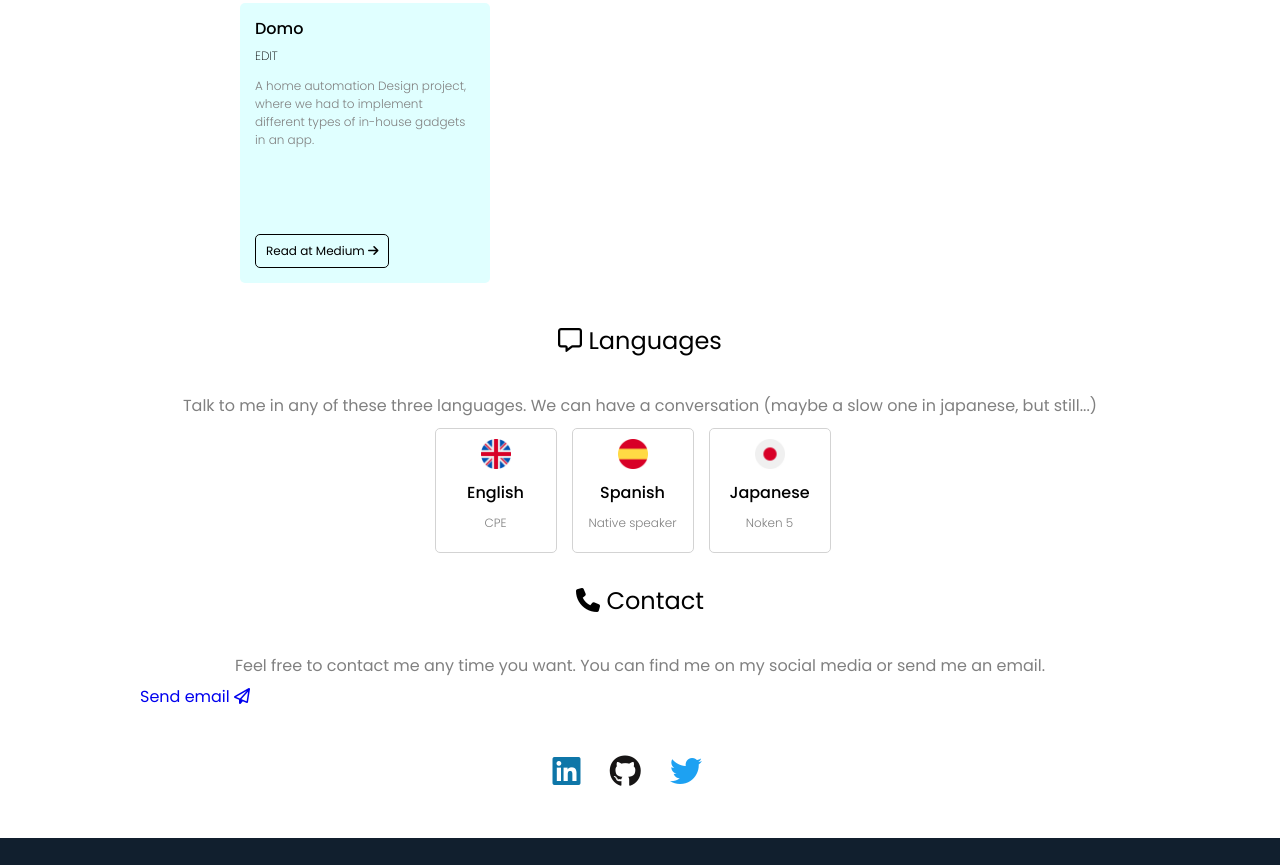
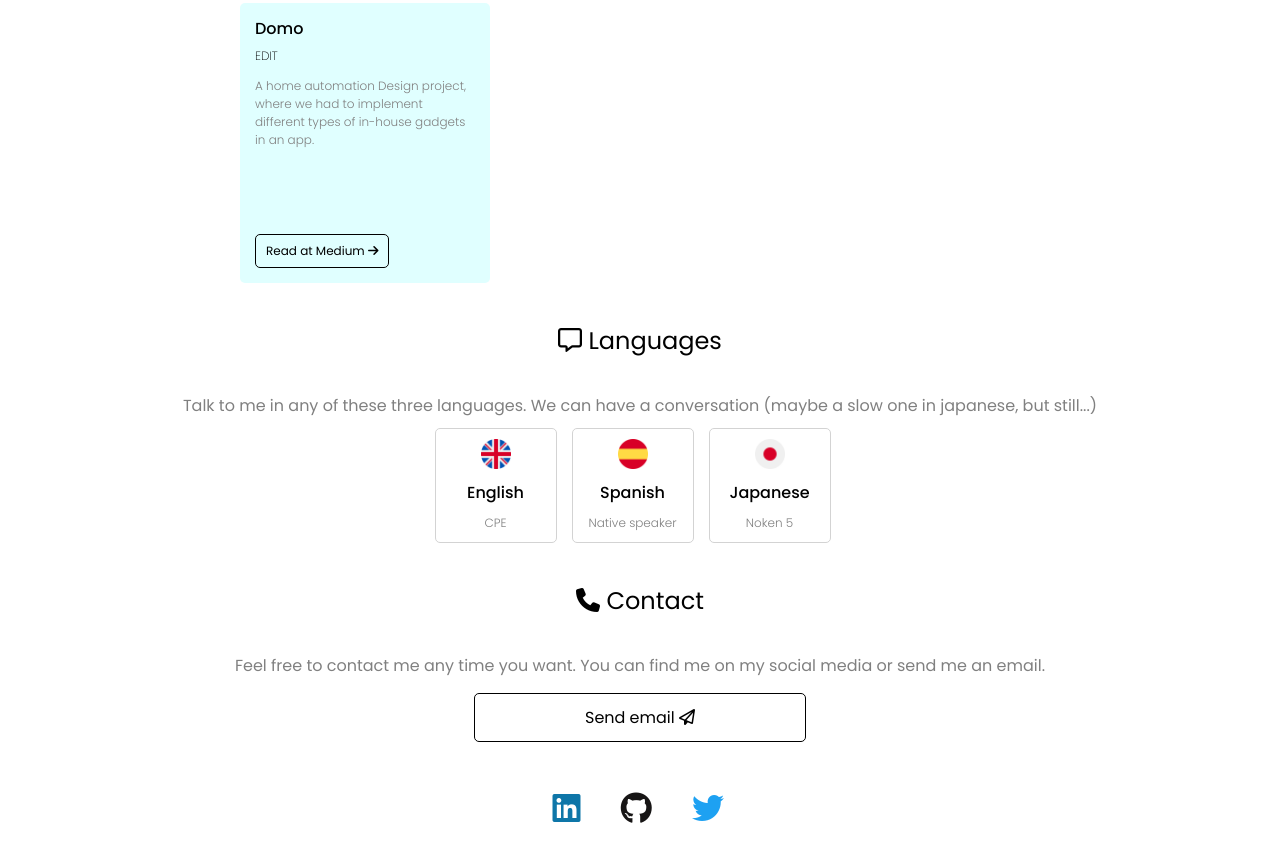
Before and after one commit to jfuertes8/new_portfolio, a plain HTML site: page index.html in a window 1280 px wide. Shown: the part 1882-2747 px from the top of the page. Drawn offline with Linux system fonts and the light colour scheme.

Commit message:
organization changes and bug-fixing
separated "footer" in its own css file. Fixed languages not shown fully in responsive mode, and centering them in desktop mode. Centered social media. Removed jumbotron sentence in responsive

```diff
--- a/index.html
+++ b/index.html
@@ -29,8 +29,11 @@
     <!--main styles css-->
     <link rel="stylesheet" type="text/css" href="styles/styles.css">
 
-    <!--main styles css-->
+    <!--side menu css-->
     <link rel="stylesheet" type="text/css" href="styles/side-menu.css">
+
+    <!--Footer css-->
+    <link rel="stylesheet" type="text/css" href="styles/footer.css">
 </head>
 
 <body>
@@ -69,7 +72,7 @@
 
     <!--Top image container-->
     <div id="container">
-        <h2><span style="font-weight: 600;">Stay hungry, stay foolish</span>. <br> <span style="font-weight: 200;">Never believe that there's nothing left to learn</span></h2>
+        <h2><span style="font-weight: 600;">Stay hungry, stay foolish</span>. <br> <span style="font-weight: 200;">Never lose that hunger for knowledge. Never believe that there's nothing left to learn.</span></h2>
     </div>
 
     <!--Portfolio sections-->
@@ -183,9 +186,7 @@
         <div id="languages" style="clear: both;" class="section">
             <h2><i class="far fa-comment-alt"></i> Languages</h2>
             <p class="section-subtitle">Talk to me in any of these three languages. We can have a conversation (maybe a slow one in japanese, but still...)</p>
-            <div class="info-block-container">
-
-                <div class="language-container">
+            <div class="info-block-container languages-container">
 
                     <div class="info-block">
                         <img src="resources/icons/united-kingdom.png">
@@ -202,9 +203,6 @@
                         <h3>Japanese</h3>
                         <p>Noken 5</p>
                     </div>
-
-                </div>
-
             </div>
         </div>
 
@@ -215,9 +213,9 @@
             <a href="mailto:jfuertes8@gmail.com" id="email-button">Send email <i class="far fa-paper-plane"></i></a>
 
             <div class="social-media">
-                <a href="https://es.linkedin.com/in/fuertesjavier1" style="color: #0E76A8" target="_blank"><i class="fab fa-linkedin"></i></a>
-                <a href="https://github.com/jfuertes8" style="color: #171515" target="_blank"><i class="fab fa-github"></i></a>
-                <a href="https://twitter.com/fuertesjavier1" style="color: #1da1f2" target="_blank"><i class="fab fa-twitter"></i></a>
+                <a href="https://es.linkedin.com/in/fuertesjavier1" class="middle-row-element" style="color: #0E76A8" target="_blank"><i class="fab fa-linkedin"></i></a>
+                <a href="https://github.com/jfuertes8" class="middle-row-element" style="color: #171515" target="_blank"><i class="fab fa-github"></i></a>
+                <a href="https://twitter.com/fuertesjavier1" class="middle-row-element last-row-element" style="color: #1da1f2" target="_blank"><i class="fab fa-twitter"></i></a>
             </div>
 
         </div>
--- /dev/null
+++ b/styles/footer.css
@@ -0,0 +1,19 @@
+/*Footer styles----------------------------------------------------------------------------------------------------------------------------------------------------------------------*/
+footer {
+    height: 200px;
+    background-color:#111f2e;
+    color: white;
+    text-align: center;
+    padding: 30px;
+}
+
+footer img {
+  margin-bottom: 20px;
+}
+
+footer p {
+  font-size: 14px;
+  line-height: 20px;
+  width: 150px;
+  margin: 0 auto;
+}
--- a/styles/styles.css
+++ b/styles/styles.css
@@ -35,6 +35,10 @@ h1 {
     background-size: cover;
     background-position: 0px 50px;
     background-repeat: no-repeat;
+}
+
+#container h2 {
+  display: none;
 }
 
 /*Portfolio sections*/
@@ -146,27 +150,14 @@ h2 {
   margin-bottom: 10px;
 }
 
-input, textarea {
-  width: 100%;
-  box-sizing: border-box;
-  margin-bottom: 22px;
-  margin-top: 5px;
+#email-button {
+  display: block;
+  border: 1px solid black;
+  min-width: 125px;
+  padding: 15px;
   border-radius: 5px;
-  border: 1px solid lightgray;
-}
-
-input {
-  height: 28px;
-}
-
-button {
-  width: 100%;
-  height: 36px;
-  background-color: white;
-  border: 1px solid black;
-  border-radius: 5px;
-  background-color: black;
-  color: white;
+  color: black;
+  text-align: center;
 }
 
 .social-media {
@@ -175,33 +166,14 @@ button {
   margin-top: 50px;
 }
 
-.social-media a {
+.middle-row-element {
   font-size: 32px;
-  margin-right: 25px;
+  margin-right: 36px;
 }
 
-/*Footer styles----------------------------------------------------------------------------------------------------------------------------------------------------------------------*/
-footer {
-    height: 200px;
-    background-color:#111f2e;
-    color: white;
-    text-align: center;
-    padding: 30px;
+.last-row-element {
+  margin-right: 0;
 }
-
-footer img {
-  margin-bottom: 20px;
-}
-
-footer p {
-  font-size: 14px;
-  line-height: 20px;
-  width: 150px;
-  margin: 0 auto;
-}
-
-
-
 
 
 
@@ -224,6 +196,12 @@ footer p {
   #desktop-menu li a {
     text-decoration: none;
     color: black;
+    transition: 0.3s;
+  }
+
+  #desktop-menu a:hover {
+    color:rgb(231, 169, 36);
+    transition: 0.3s;
   }
 
   #container {
@@ -267,14 +245,25 @@ footer p {
     margin-bottom: 40px;
   }
 
-  form {
-    max-width: 500px;
-    margin: auto;
+  .languages-container {
+    display: flex;
+    justify-content: center;
   }
 
-  .language-container {
-    width: 411px;
-    height: 100%;
+  #email-button {
+    max-width: 300px;
     margin: 0 auto;
+    margin-top: 15px;
+    transition: 0.3s;
+  }
+
+  #email-button:hover {
+    color: white;
+    background-color: black;
+    transition: 0.3s;
+  }
+
+  #container h2 {
+    display: block;
   }
 }
```
